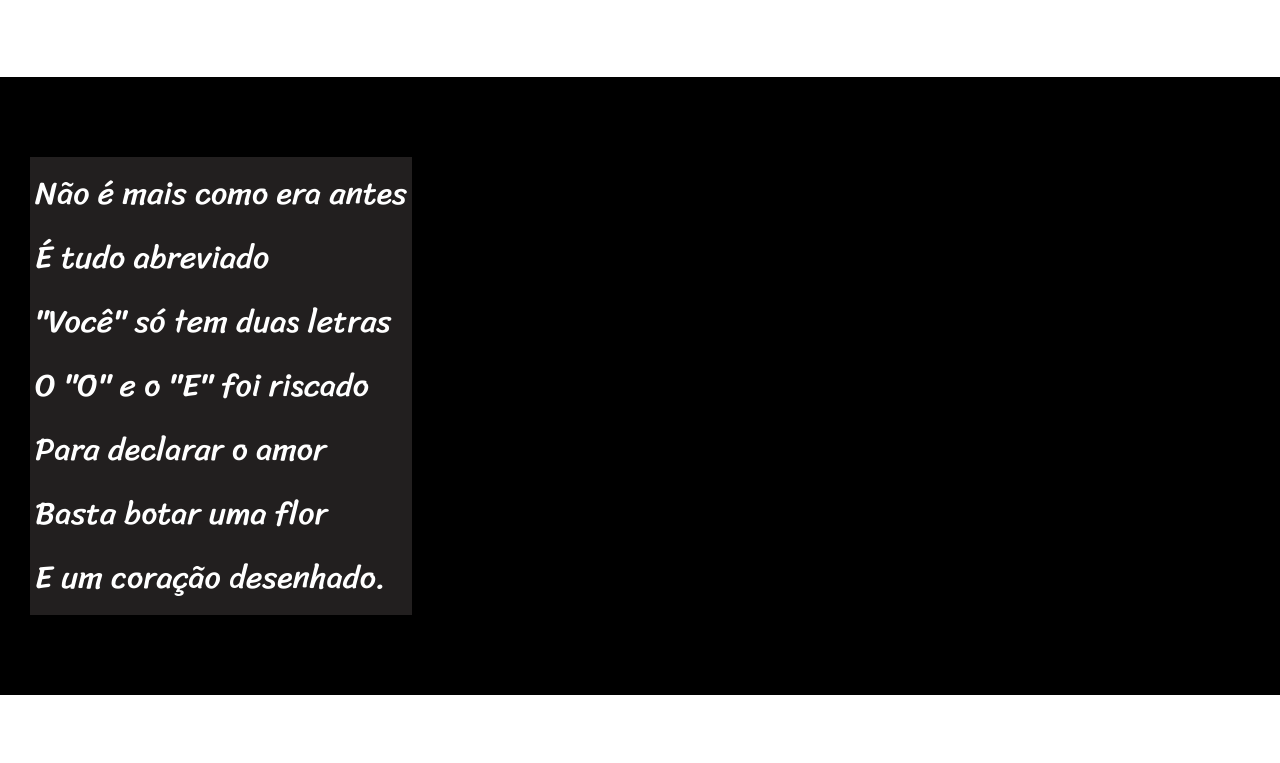
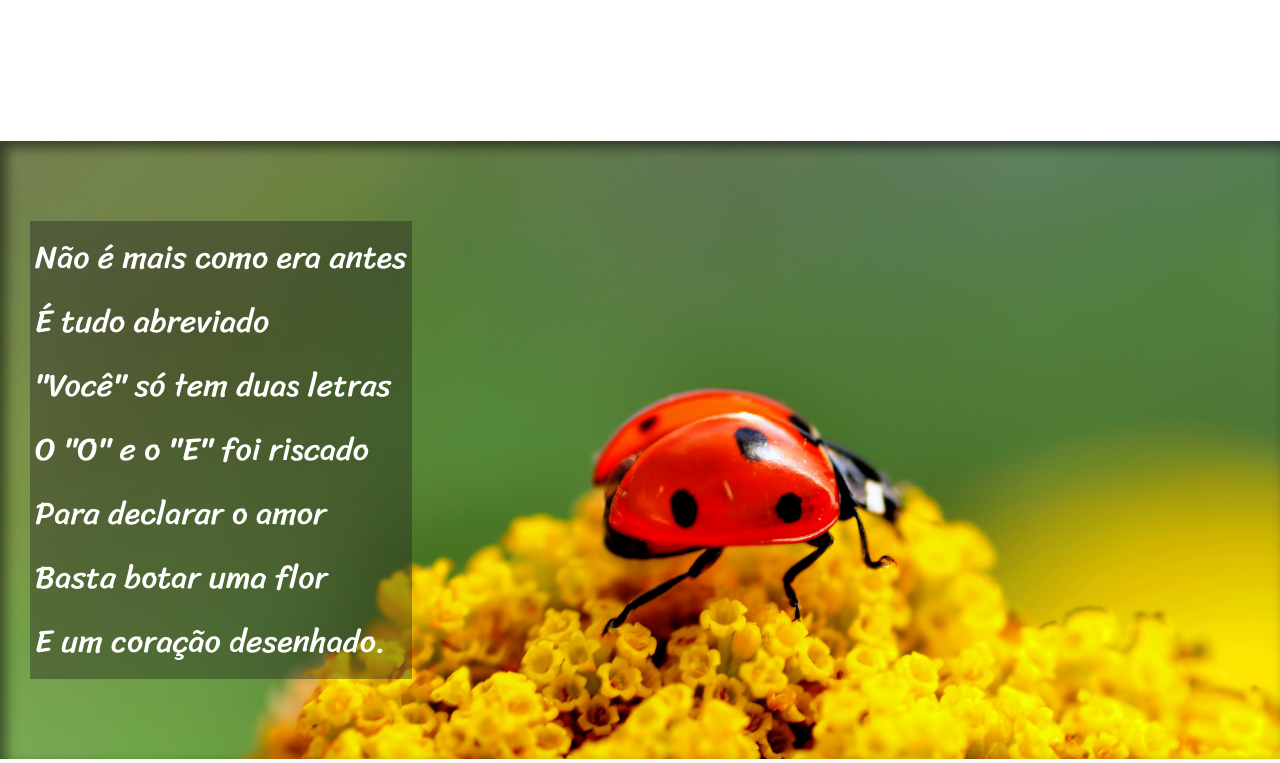
Before and after one commit to Araujo-LS/HTML-CSS, a plain HTML site: page Desafio em video/d012/imagens/index.html in a window 1280 px wide. Shown: the part 741-1504 px from the top of the page. Drawn offline with Linux system fonts and the light colour scheme.

Commit message:
finalizei desafio 12

```diff
--- a/Desafio em video/d012/imagens/estilo/style.css
+++ b/Desafio em video/d012/imagens/estilo/style.css
@@ -59,6 +59,10 @@ section {
     font-size: 2.5vw;
 }
 
+section > p {
+    padding-bottom: 2em;
+}
+
 section.normal {
     background-color: white;
     color: black;
@@ -67,12 +71,24 @@ section.normal {
 section.imagem{
     background-color: black;
     color: white;
+    box-shadow: inset 6px 6px 13px 0px rgba(0, 0, 0, 0.548);
+    background-size: cover;
+    background-attachment: fixed;
 }
 
 section.imagem > p {
     display: inline-block;
     padding: 5px;
-    background-color: rgb(34, 31, 31);
+    background-color: rgba(34, 31, 31, 0.397);
+}
+
+section#img01 {
+    background-image: url('../background001.jpg');
+    background-position: center;
+}
+
+section#img02 {
+    background-image: url('../background002.jpg');
 }
 
 footer {
--- a/Desafio em video/d012/imagens/index.html
+++ b/Desafio em video/d012/imagens/index.html
@@ -25,7 +25,7 @@
         </p>
     </section>
 
-    <section class="imagem">
+    <section class="imagem" id="img01">
         <p>
             Não é mais como era antes <br>
             É tudo abreviado <br>
@@ -59,7 +59,7 @@
             </p>
         </section>
 
-    <section class="imagem">
+    <section class="imagem" id="img02">
         <p>
             Tenho saudade das cartas <br>
             Escritas com a própria mão <br>
```
